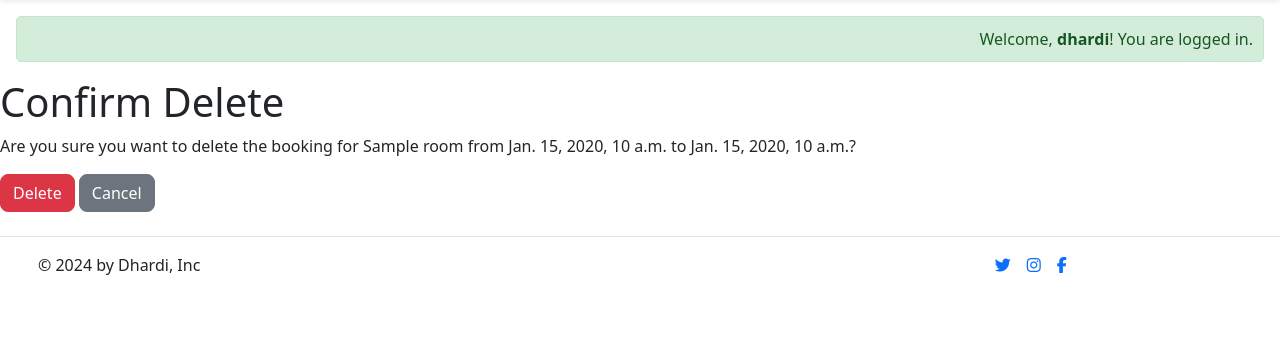
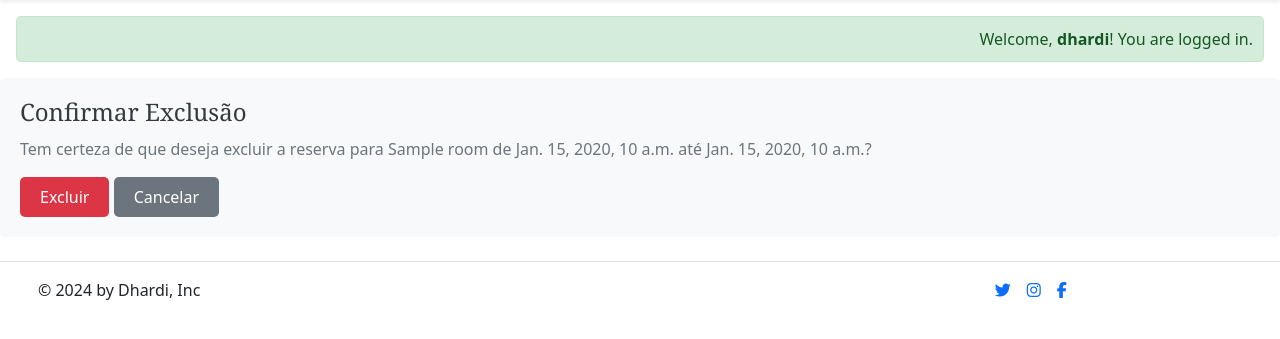
Before and after one commit to dhardi/hoteljeri, a Django app: page /bookings/my-bookings/delete/1/ in a window 1280 px wide. Shown: the part 62-401 px from the top of the page. Run offline with Django 4.2, Linux system fonts and the light colour scheme; a user stored in the database is signed in; tables that the repository leaves empty hold one stand-in row (values such as "Sample post"); some libraries are stand-ins or nearby versions.

Commit message:
style delete page

```diff
--- a/bookings/templates/bookings/confirm_delete.html
+++ b/bookings/templates/bookings/confirm_delete.html
@@ -1,11 +1,13 @@
 {% extends "base.html" %}
-
+{% load static %}
 {% block content %}
-<h1>Confirm Delete</h1>
-<p>Are you sure you want to delete the booking for {{ booking.room.name }} from {{ booking.start_time }} to {{ booking.end_time }}?</p>
-<form method="post">
-    {% csrf_token %}
-    <button type="submit" class="btn btn-danger">Delete</button>
-    <a href="{% url 'user_bookings' %}" class="btn btn-secondary">Cancel</a>
-</form>
+<div class="delete-container">
+    <h2 class="delete-title">Confirmar Exclusão</h2>
+    <p class="delete-message">Tem certeza de que deseja excluir a reserva para {{ booking.room.name }} de {{ booking.start_time }} até {{ booking.end_time }}?</p>
+    <form method="post">
+        {% csrf_token %}
+        <button type="submit" class="btn btn-danger">Excluir</button>
+        <a href="{% url 'user_bookings' %}" class="btn btn-secondary">Cancelar</a>
+    </form>
+</div>
 {% endblock %}
--- a/static/css/style.css
+++ b/static/css/style.css
@@ -282,3 +282,45 @@ h3 {
 .btn {
     border-radius: 8px;
 }
+
+/*delete confirm*/
+.delete-container {
+    background-color: #f8f9fa;
+    padding: 20px;
+    border-radius: 5px;
+}
+
+.delete-title {
+    color: #343a40;
+    font-size: 24px;
+    margin-bottom: 10px;
+}
+
+.delete-message {
+    color: #6c757d;
+    font-size: 16px;
+}
+
+.btn {
+    padding: 8px 20px;
+    border-radius: 5px;
+    text-decoration: none;
+    cursor: pointer;
+    font-size: 16px;
+}
+
+.btn-danger {
+    background-color: #dc3545;
+    color: #fff;
+    border: none;
+}
+
+.btn-secondary {
+    background-color: #6c757d;
+    color: #fff;
+    border: none;
+}
+
+.btn-secondary:hover {
+    background-color: #5a6268;
+}
```
Also changed, not shown: bookings/templates/bookings/user_bookings.html (+6 -6 lines).
